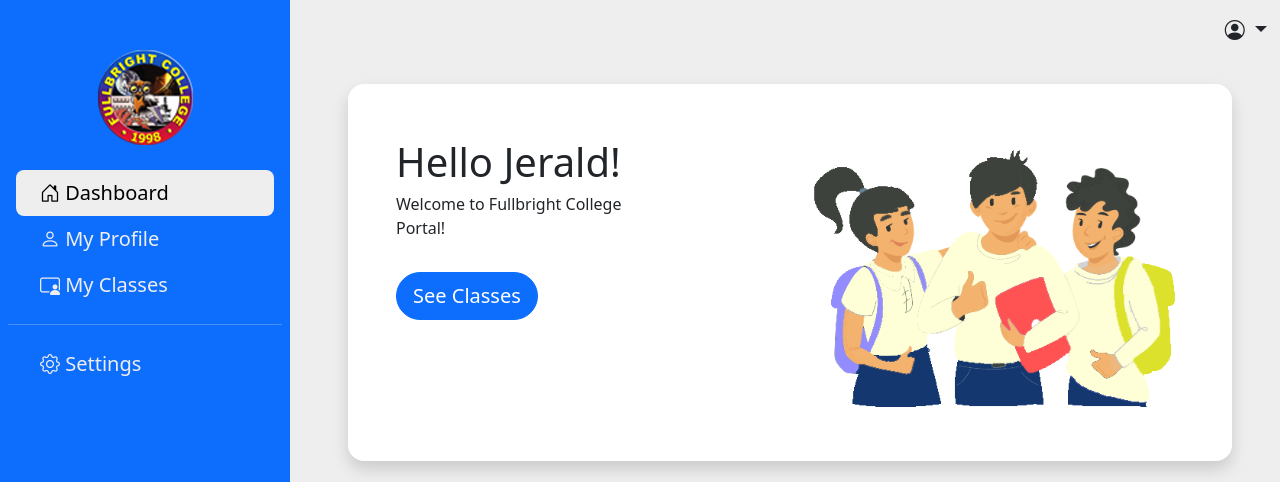
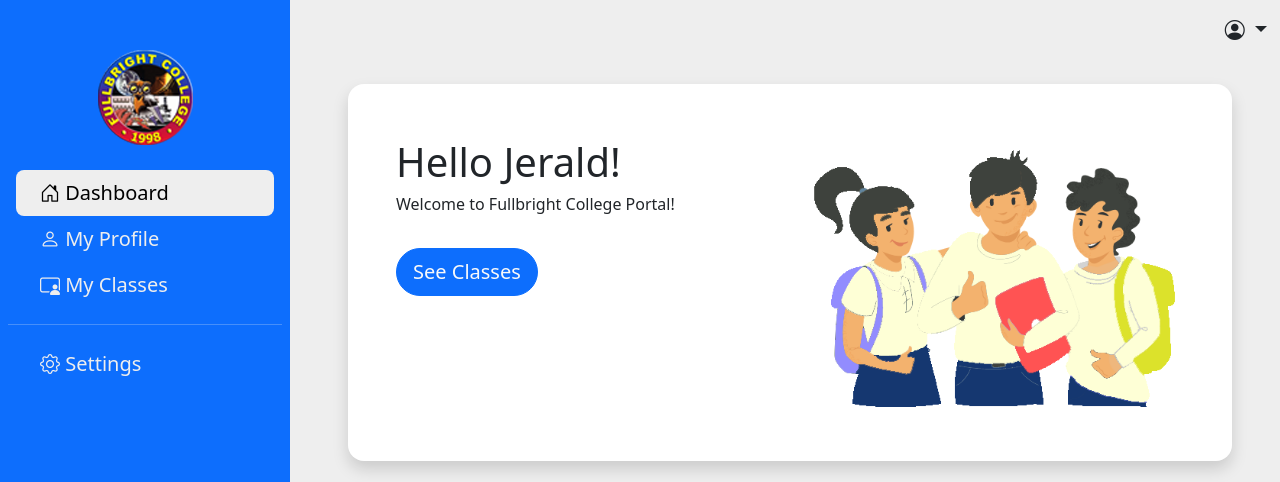
Before and after one commit to group4it/fbc-online-grade-viewing-test, a plain HTML site: page student.html in a window 1280 px wide. Shown: the top 482 px of the page. Drawn offline with nearby package versions, Linux system fonts and the light colour scheme.

Commit message:
Update student.html
updated

```diff
--- a/student.html
+++ b/student.html
@@ -76,8 +76,8 @@
                 <div class="row align-items-center-lg d-flex">
                   <div class="col">
                     <p class="col fs-1 mb-0">Hello <span id="stdntnme">Jerald</span>!</p>
-                    <p class="col fs-6 pb-3">Welcome to Fullbright College<br>Portal!</p>
-                    <button class="btn seeclass btn-lg btn-primary rounded-5">See Classes</button>
+                    <p class="col fs-6 pb-3">Welcome to Fullbright College Portal!</p>
+                    <button class="btn seeclass btn-lg btn-primary rounded-5"><a href="myclasses.html" class="text-light text-decoration-none">See Classes</a></button>
                   </div>
                   <div class="col studentart">
                     <img class="img-fluid" src="img/students.png" alt="">
```
